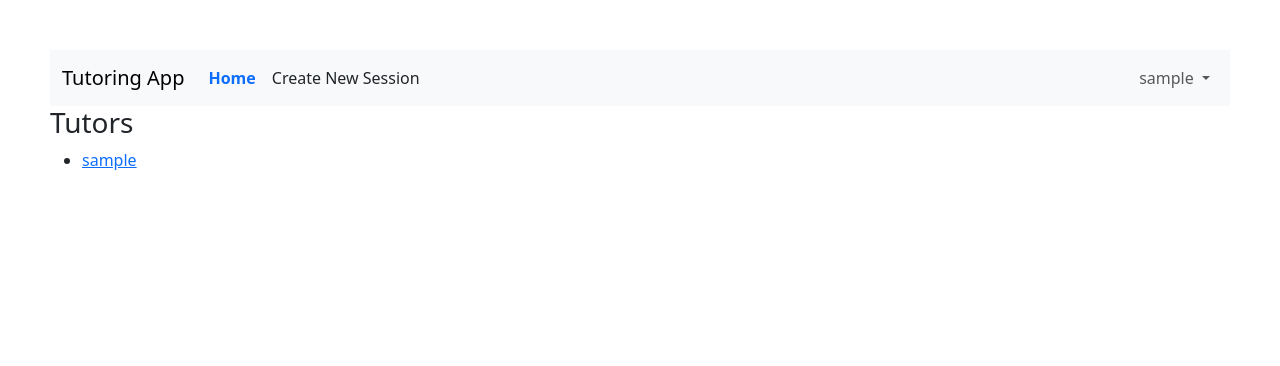
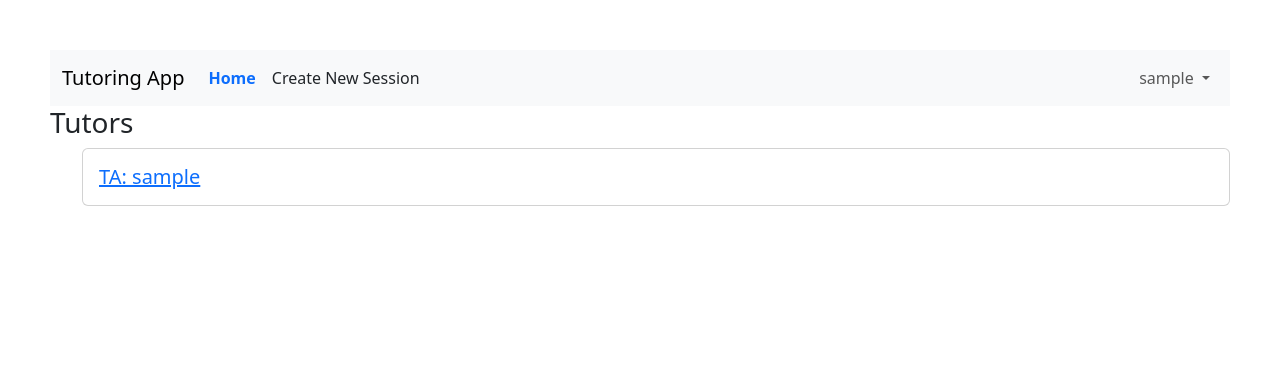
Before and after one commit to samuelpenney/CSCI258TutoringApp, a Django app: page / in a window 1280 px wide. Shown: the top 366 px of the page. Run offline with Django 5.2, Linux system fonts and the light colour scheme; the visitor is signed in with stand-in values (Sample User, id 1); data comes from the database, SQL or seed files in the repository; data that the repository does not hold is empty.

Commit message:
css changes to homepagf

```diff
--- a/Tutorapp/templates/home.html
+++ b/Tutorapp/templates/home.html
@@ -8,16 +8,22 @@
         <p style="text-align: right; color: red">^You are not logged in!</p>
     {% endif %}
     {% for post in post_list %}
-        <div class="post-entry">
-        <h2><a href="{{post.get_absolute_url}}">{{ post.Class }}</a></h2>
-        <p>TA: {{ post.TA }}</p>
-        <p>{{ post.Date }} ({{ post.get_Day_display }}) at {{ post.Time|time:"g:i A" }}</p>
+        <div class="card mb-3">
+            <div class="card-body">
+                <h4 class="card-title"><a href="{{post.get_absolute_url}}">{{ post.Class }}</a></h4>
+                <p class="card-text">TA: {{ post.TA }}</p>
+                <p class="card-text text-muted">{{ post.Date }} ({{ post.get_Day_display }}) at {{ post.Time|time:"g:i A" }}</p>
+            </div>
         </div>
     {% endfor %}
     <h3>Tutors</h3>
     <ul>
     {% for ta in tas %}
-        <li><a href="{% url 'tutor_detail' ta.pk %}">{{ ta.username }}</a></li>
+        <div class="card mb-3">
+            <div class="card-body">
+                <h5 class="card-title mb-0"><a href="{% url 'tutor_detail' ta.pk %}">TA: {{ ta.username }}</a></h5>
+            </div>
+        </div>
     {% empty %}
         <li>No TAs yet</li>
     {% endfor %}
```
